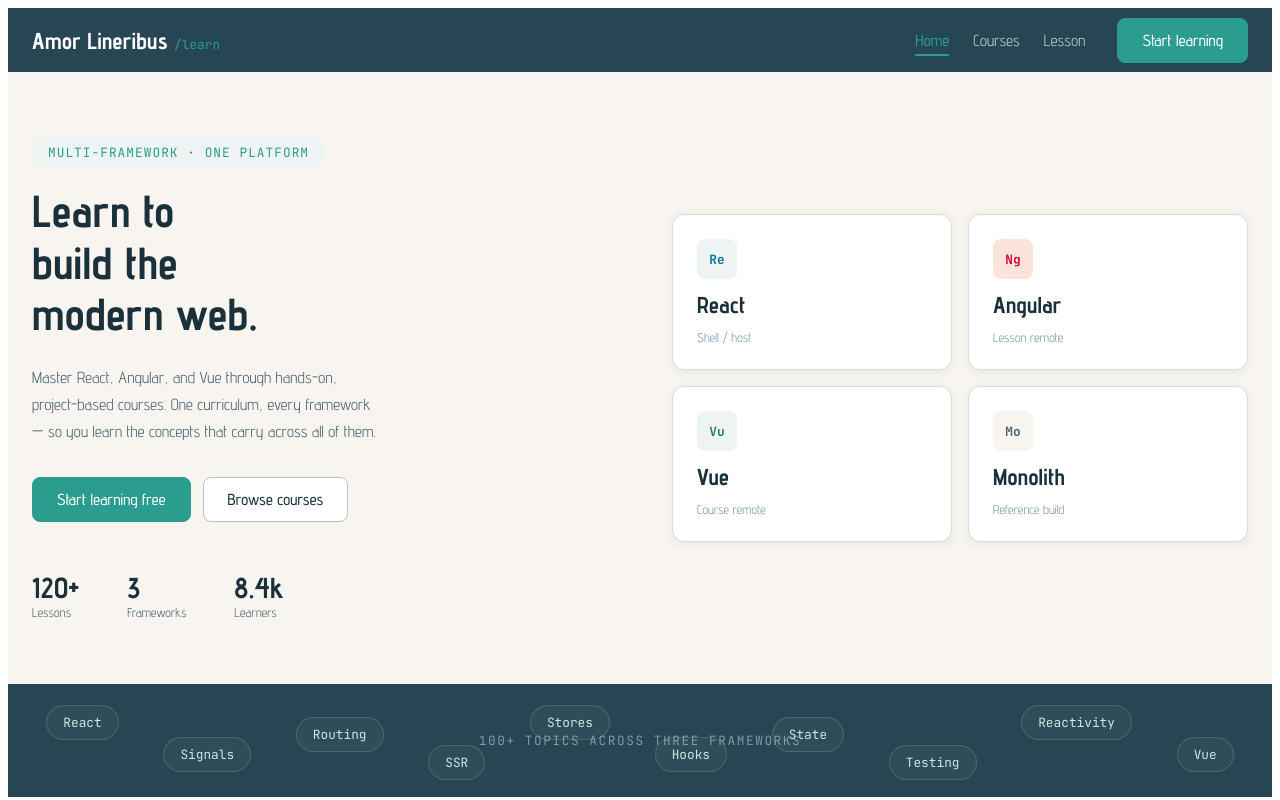
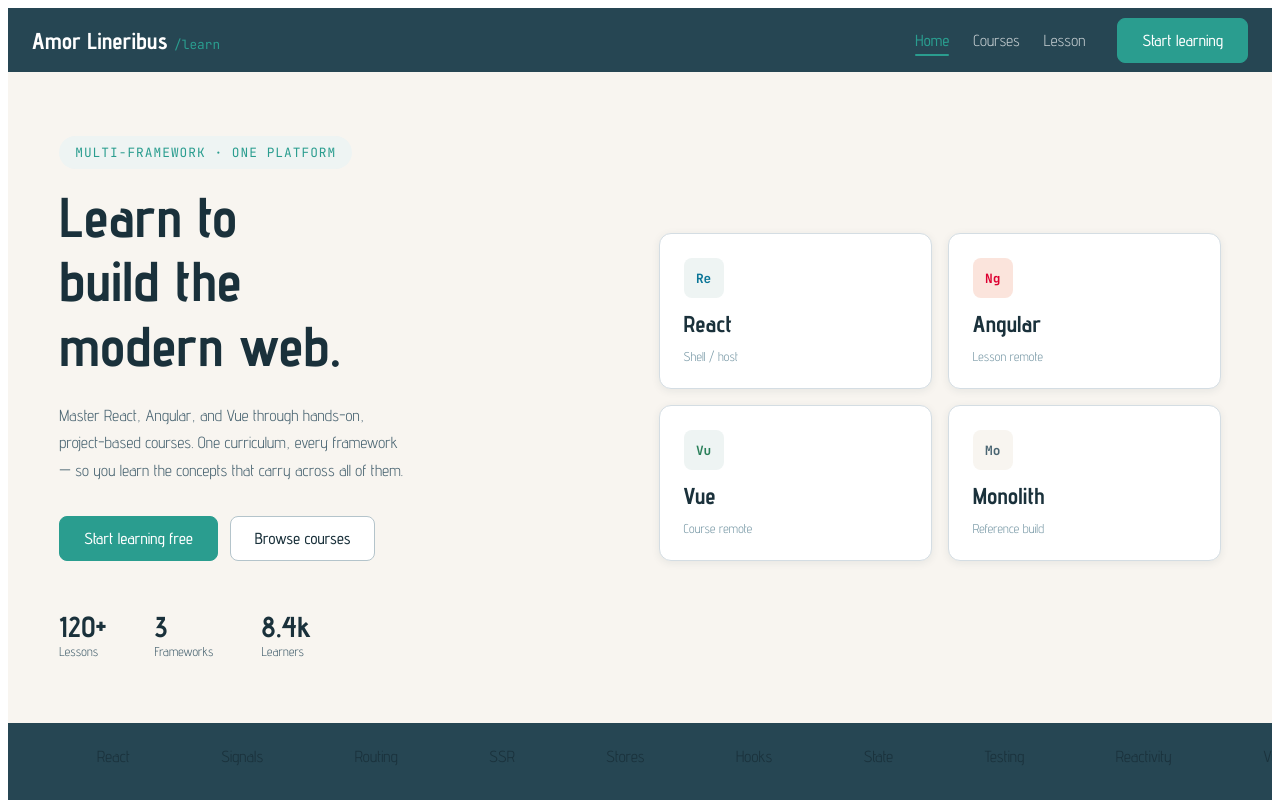
Before and after one commit to Soulhay/amor-lineribus-shell, a React app: page /#/ in a window 1280 px wide. Shown: the top 800 px of the page. Built offline with nearby package versions, Linux system fonts and the light colour scheme.

Commit message:
Update landing.css

```diff
--- a/src/styles/landing.css
+++ b/src/styles/landing.css
@@ -77,23 +77,27 @@
 
 /* ── Hero ────────────────────────────────────────────────── */
 .hero {
-  padding: var(--space-16) var(--space-6);
+  padding: var(--space-16) var(--gutter);
   background: var(--surface-warm);
 }
 
 .hero__inner {
   display: grid;
-  grid-template-columns: 1fr 1fr;
+  /* Copy column is capped in ch so it stays readable; the card grid takes
+     the remaining space rather than both halves stretching equally. */
+  grid-template-columns: minmax(0, 1fr) minmax(0, 1.05fr);
   gap: var(--space-16);
   align-items: center;
   max-width: var(--max-width);
   margin: 0 auto;
 }
 
+.hero__copy { max-width: 56ch; }
+
 .hero__title {
   margin: 0 0 var(--space-6);
   font-family: var(--font-display);
-  font-size: var(--fs-3xl);
+  font-size: clamp(var(--fs-2xl), 4.5vw, var(--fs-4xl));
   font-weight: var(--fw-bold);
   line-height: var(--lh-tight);
 }
@@ -190,13 +194,21 @@
 /* ── Topic band ──────────────────────────────────────────── */
 .band {
   position: relative;
-  padding: var(--space-12) var(--space-6);
+  display: grid;
+  place-items: center;
+  min-height: 220px;
+  padding: var(--space-12) var(--gutter);
   background: var(--color-charcoal);
   overflow: hidden;
 }
 
 .band__label {
+  position: relative;
+  z-index: 2;
   margin: 0;
+  padding: var(--space-3) var(--space-6);
+  border-radius: var(--radius-pill);
+  background: var(--color-charcoal);
   text-align: center;
   font-family: var(--font-mono);
   font-size: var(--fs-sm);
@@ -208,34 +220,24 @@
 .band__pills {
   position: absolute;
   inset: 0;
+  z-index: 1;
   display: flex;
   flex-wrap: wrap;
-  align-content: center;
+  /* Rows hug the top and bottom edges, leaving the centre clear. */
+  align-content: space-between;
   justify-content: space-around;
   gap: var(--space-4);
-  margin: 0;
-  padding: var(--space-6);
+  width: 100%;
+  max-width: var(--max-width);
+  margin: 0 auto;
+  padding: var(--space-6) var(--gutter);
   list-style: none;
+  pointer-events: none;
 }
-
-.band__pill {
-  padding: var(--space-2) var(--space-4);
-  border: 1px solid rgba(255, 255, 255, 0.14);
-  border-radius: var(--radius-pill);
-  font-family: var(--font-mono);
-  font-size: var(--fs-sm);
-  color: var(--code-text);
-  background: rgba(255, 255, 255, 0.04);
-}
-
-.band__pill[data-offset="0"] { transform: translateY(-18px); }
-.band__pill[data-offset="1"] { transform: translateY(14px); }
-.band__pill[data-offset="2"] { transform: translateY(-6px); }
-.band__pill[data-offset="3"] { transform: translateY(22px); }
 
 /* ── Sections ────────────────────────────────────────────── */
 .section {
-  padding: var(--space-16) var(--space-6);
+  padding: var(--space-16) var(--gutter);
 }
 
 .section--tinted { background: var(--surface-teal); }
```
